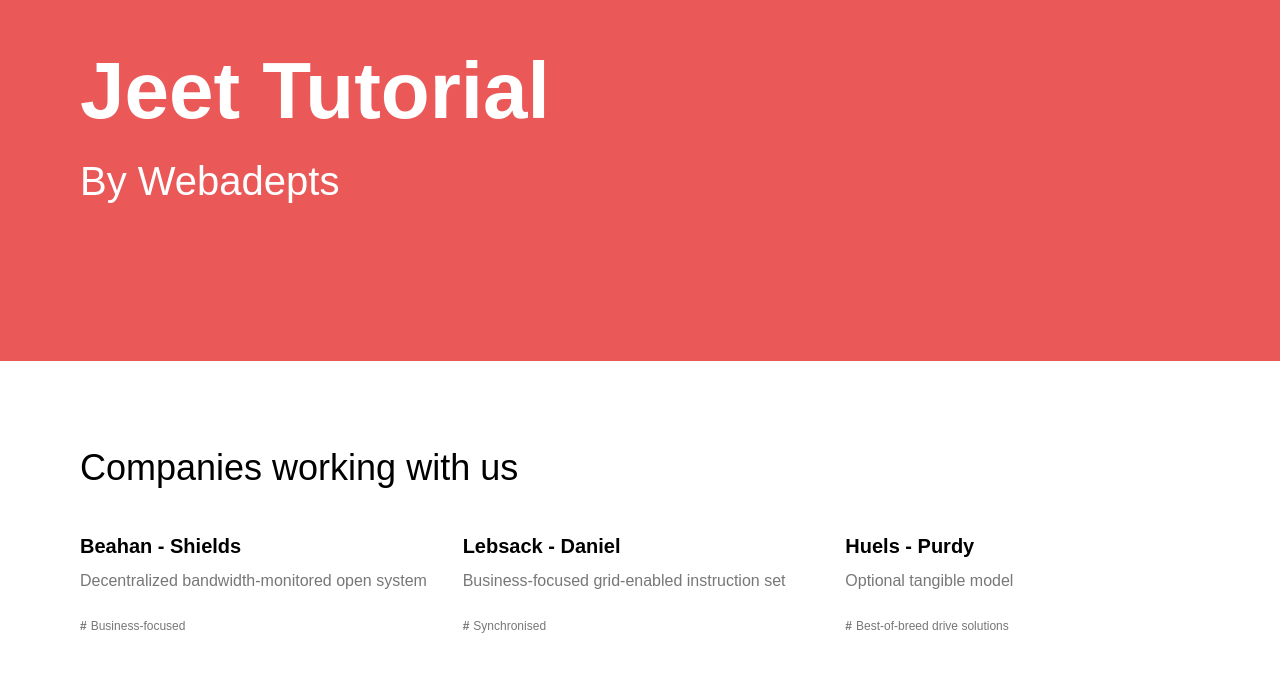
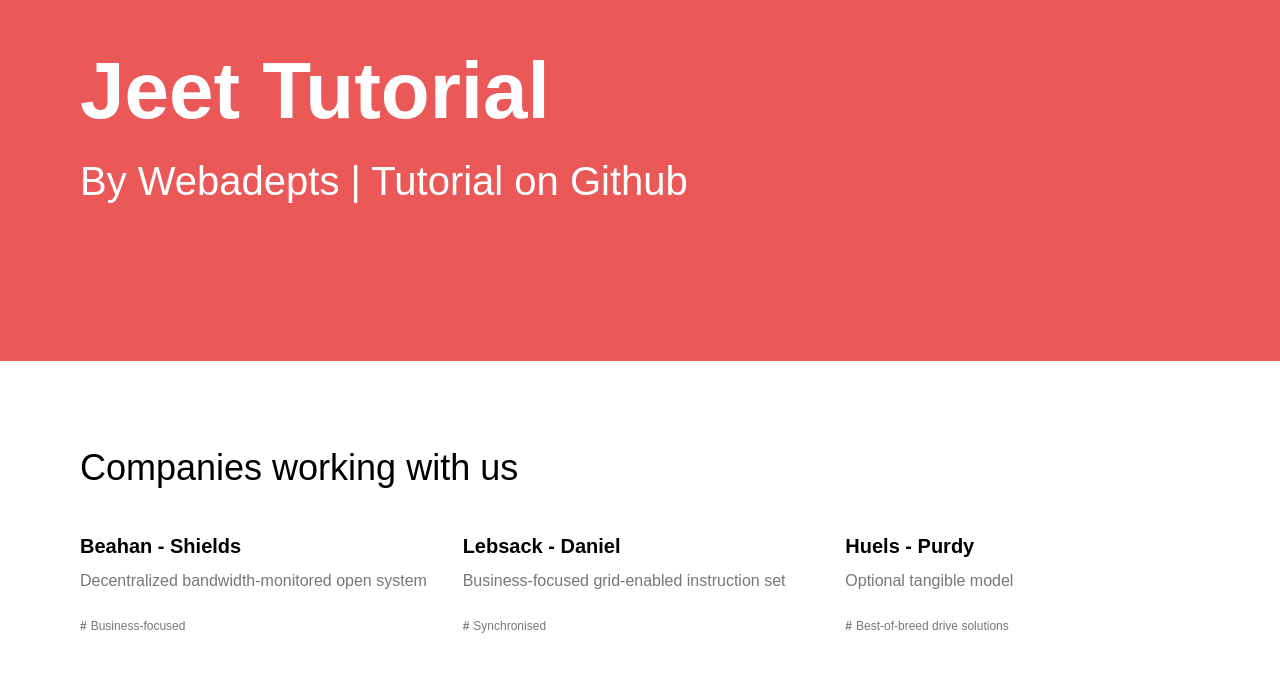
Before and after one commit to bdbchcom/tutorial-jeet, a website: page public/index.html in a window 1280 px wide. Shown: the part 119-800 px from the top of the page. Drawn offline with Linux system fonts and the light colour scheme.

Commit message:
Added github link to hero

```diff
--- a/public/index.html
+++ b/public/index.html
@@ -4,14 +4,15 @@
   <meta charset="UTF-8">
   <meta name="viewport" content="width=device-width, initial-scale=1.0">
   <meta http-equiv="X-UA-Compatible" content="ie=edge">
-  <title>Jeet Tutorial</title>
+  <title>Jeet Tutorial by Webadepts</title>
   <link rel="stylesheet" href="./styles/app.css">
+
 </head>
 <body>
   <div class="hero">
     <div class="hero__container">
       <h1 class="hero__title">Jeet Tutorial</h1>
-      <h2 class="hero__subtitle">By <a href="https://twitter.com/webadepts" title="Webadepts on Twitter" target="_blank">Webadepts</a></h2>
+      <h2 class="hero__subtitle">By <a href="https://twitter.com/webadepts" title="Webadepts on Twitter" target="_blank">Webadepts</a> | <a href="https://github.com/webadepts/tutorial-jeet" target="_blank">Tutorial on Github</a></h2>
     </div>
   </div>
 
```
